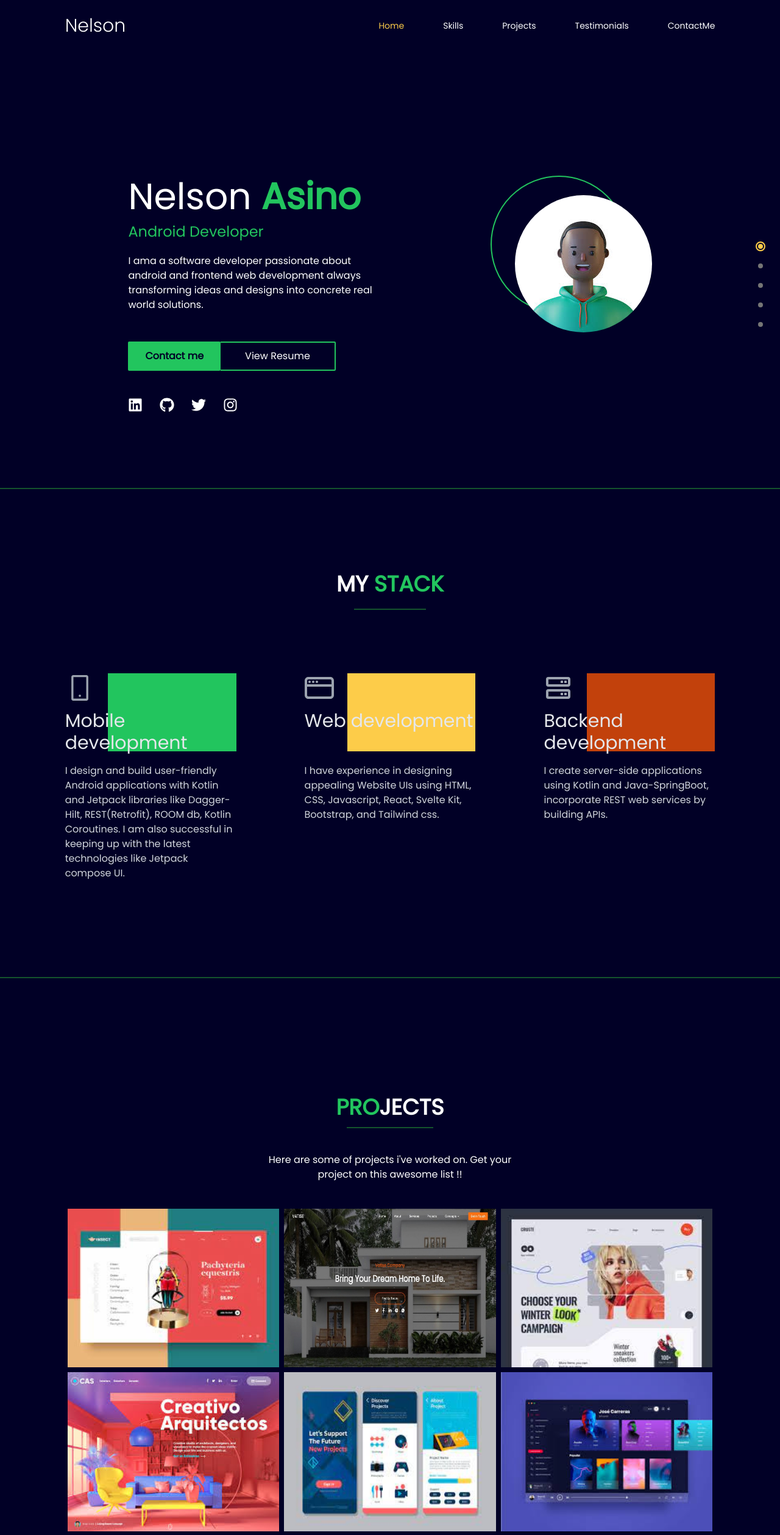
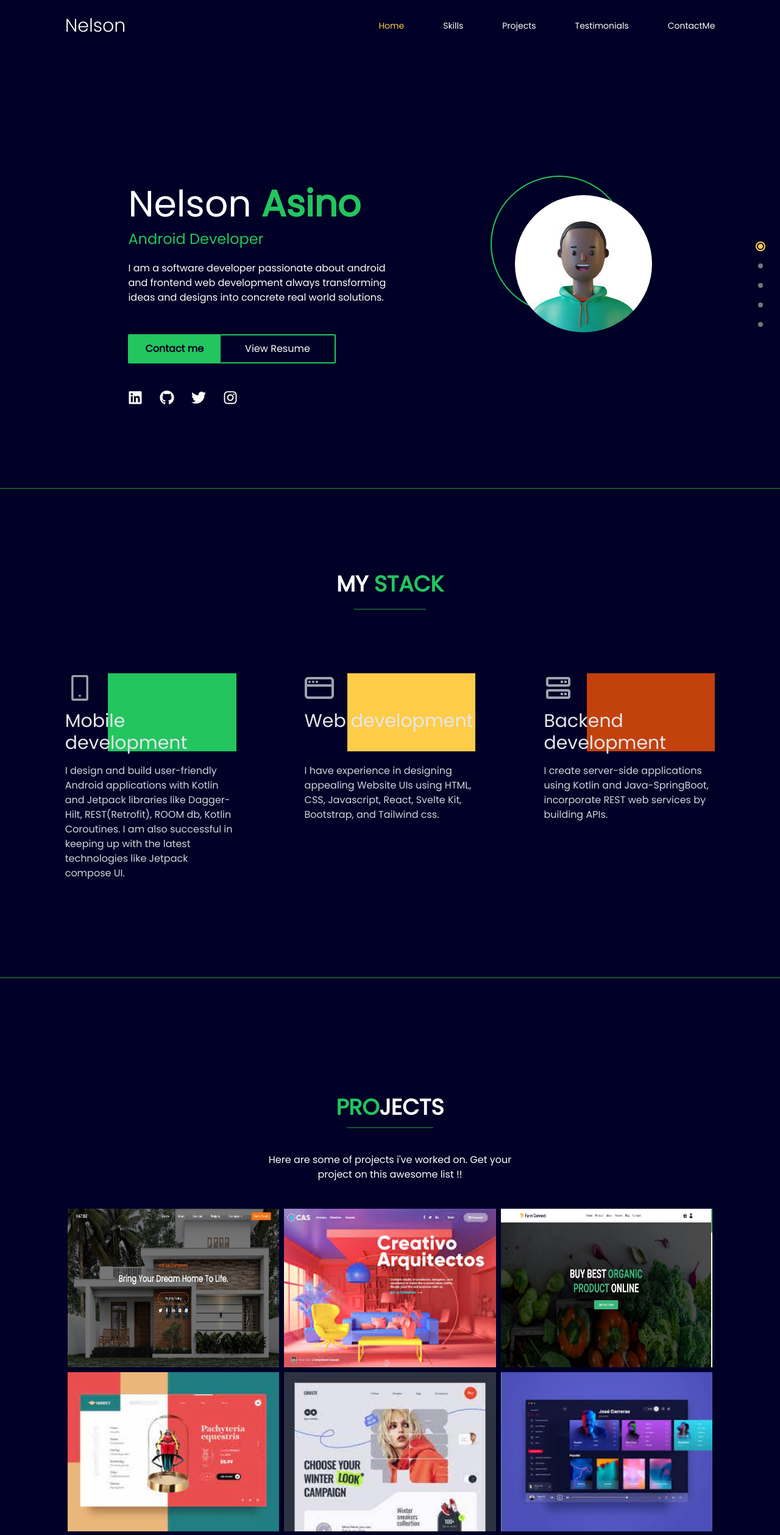
Before and after one commit to asino-nelson/PersonalWebsite, a React (Vite) app: page / in a window 1280 px wide. Shown: the top 2517 px of the page at 61% size. Built offline with nearby package versions, Linux system fonts and the light colour scheme.

Commit message:
projects update

```diff
--- a/src/scenes/ContactMe.jsx
+++ b/src/scenes/ContactMe.jsx
@@ -71,7 +71,7 @@
                 <p className="mx-4">Nairobi, Kenya</p>
               </div>
             </div>
-            <div className="mt-7">
+            <div className="mt-7 text-white">
               <SocialMediaIcons />
             </div>
           </div>
--- a/src/scenes/Landing.jsx
+++ b/src/scenes/Landing.jsx
@@ -56,7 +56,7 @@
           </p>
           <p className="mt-3  text-2xl text-green-500 ">Android Developer</p>
           <p className="mt-5  text-base mb-7 ">
-            I ama a software developer passionate about android and frontend web
+            I am a software developer passionate about android and frontend web
             development always transforming ideas and designs into concrete real world
             solutions.
           </p>
--- a/src/scenes/Projects.jsx
+++ b/src/scenes/Projects.jsx
@@ -80,30 +80,33 @@
           variants={container}
         >
           {/**Row 1 */}
-          <Project
-            title="La Plato"
-            subtitle="This is a recipe mobile application that showcases different meals and their recipes from a remote API."
-            github={"https://github.com/asino-nelson/La-Plato"}
-          />
+
           <Project
             title="Vatise Enterprise"
             subtitle="This is a construction company web application aimed at directly linking customers to the engineers"
             github={"https://vatiseenterprise.co.ke"}
           />
           <Project
+            title="Kuku Sama"
+            subtitle="This is a web application for a local restaurant"
+            github={"https://kukusama.netlify.app"}
+          />
+          <Project
+            title="Farm Connect"
+            subtitle="A mobile application that enables one to create, edit and save notes"
+            github={"https://connectfarm.netlify.app"}
+          />
+
+          {/**Row 2 */}
+          <Project
+            title="La Plato"
+            subtitle="This is a recipe mobile application that showcases different meals and their recipes from a remote API."
+            github={"https://github.com/asino-nelson/La-Plato"}
+          />
+           <Project
             title="Speed Test"
             subtitle="This is a mobile application purpose to test wifi speed"
             github={"https://github.com/asino-nelson/Speedometer"}
-          />
-          {/**Row 2 */}
-          <Project
-            title="Kuku Sama"
-            subtitle="This is a web application for a local restaurant"
-            github={"https://github.com/asino-nelson/Kuku-Sama"}
-          />
-          <Project
-            title="Notes App"
-            subtitle="A mobile application that enables one to create, edit and save notes"
           />
           <Project
             title="Netflix clone"
```
Also changed, not shown: public/image/farm-connect.jpg (added), public/image/notes-app.jpg (deleted).
